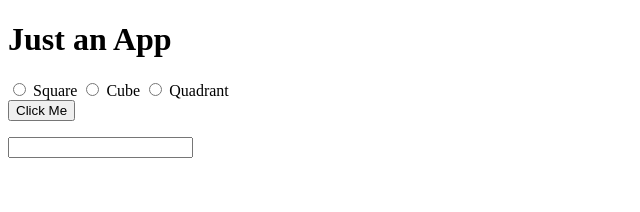
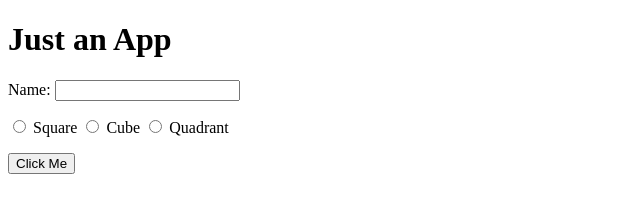
Before and after one commit to debhardy/bcp-day-4, a plain HTML site: page index.html in a window 1280 px wide. Both pictures are taken after a click on the button "Click Me". Shown: the whole page, without its empty margins (0-640 px from the left). Drawn offline with Linux system fonts and the light colour scheme.

Commit message:
show name blah blah blah

```diff
--- a/index.html
+++ b/index.html
@@ -10,22 +10,32 @@
     <h1>Just an App</h1>
 
     <main>
-       <p>
-            <input name= "power" type= "radio"> Square
-            <input name= "power" type= "radio"> Cube
-            <input name= "power" type= "radio"> Quadrant
 
-            <br>
-
-            <button onclick="count()">Click Me</button>
-       </p>
+        <p>
+            Name:
+            <input id="name">
+        </p>
 
        <p>
-           <input onchange="change()">
-       </p>
+        <input name= "power" type= "radio"> Square
+        <input name= "power" type= "radio"> Cube
+        <input name= "power" type= "radio"> Quadrant
+        </p>
+
+        <p>
+            <button onclick="showName()">Click Me</button>
+        </p>
+
+
     </main>
 
     <script>
+
+        function showName() {
+            var input = document.getElementById("name");
+            var name = input.value;
+            console.log(name);
+        }
 
         function count() {
             for(var i = 0; i < 10; i++) {
@@ -33,9 +43,8 @@
             }
         }
 
-        function change() {
-            console.log("a change happened")
-        }
+
+
 
 
     </script>
```
